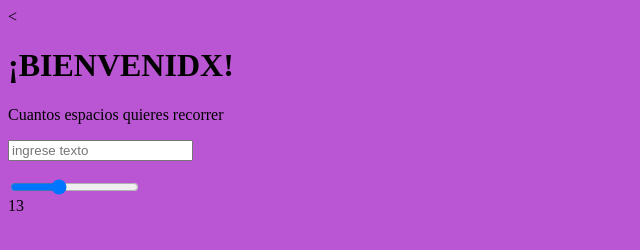
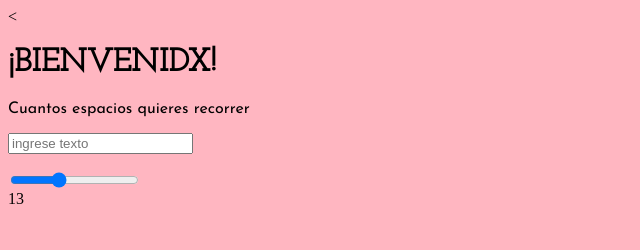
Before and after one commit to nohelybc/Cipher-Proyecto_1, a website: page src/index.html in a window 1280 px wide. Shown: the whole page, without its empty margins (0-640 px from the left). Drawn offline with Linux system fonts and the light colour scheme.

Commit message:
cambios de estilo en fuentes

```diff
--- a/src/index.html
+++ b/src/index.html
@@ -6,6 +6,9 @@
         <meta http-equiv="X-UA-Compatible" content="IE=edge">
         <meta name="viewport" content="width=device-width, initial-scale=1.0">
         <link href="style.css" rel="stylesheet" type="text/css" />
+        <link rel="preconnect" href="https://fonts.googleapis.com">
+        <link rel="preconnect" href="https://fonts.gstatic.com" crossorigin>
+        <link href="https://fonts.googleapis.com/css2?family=Josefin+Sans&family=Josefin+Slab:wght@500&display=swap" rel="stylesheet">
         <title>Cifrado Cesar</title>
     </head>
 
--- a/src/style.css
+++ b/src/style.css
@@ -1,3 +1,11 @@
 :root {
-    background-color: mediumorchid;
+    background-color: lightpink;
 }
+
+h1 {
+    font-family: 'Josefin Slab', serif;
+}
+
+p {
+    font-family: 'Josefin Sans', sans-serif;
+}
```
Also changed, not shown: src/cipher.js (+6 -3 lines).
